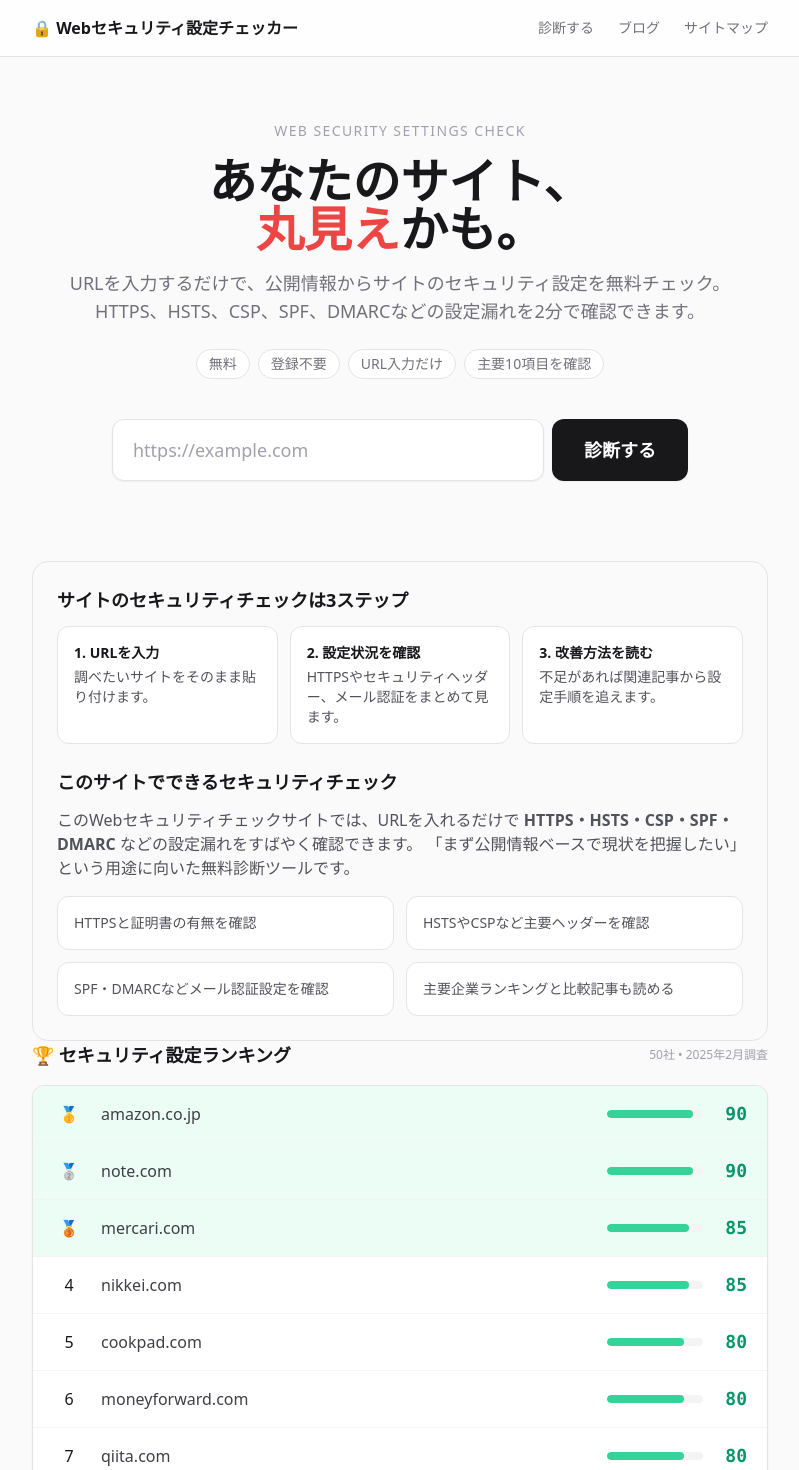
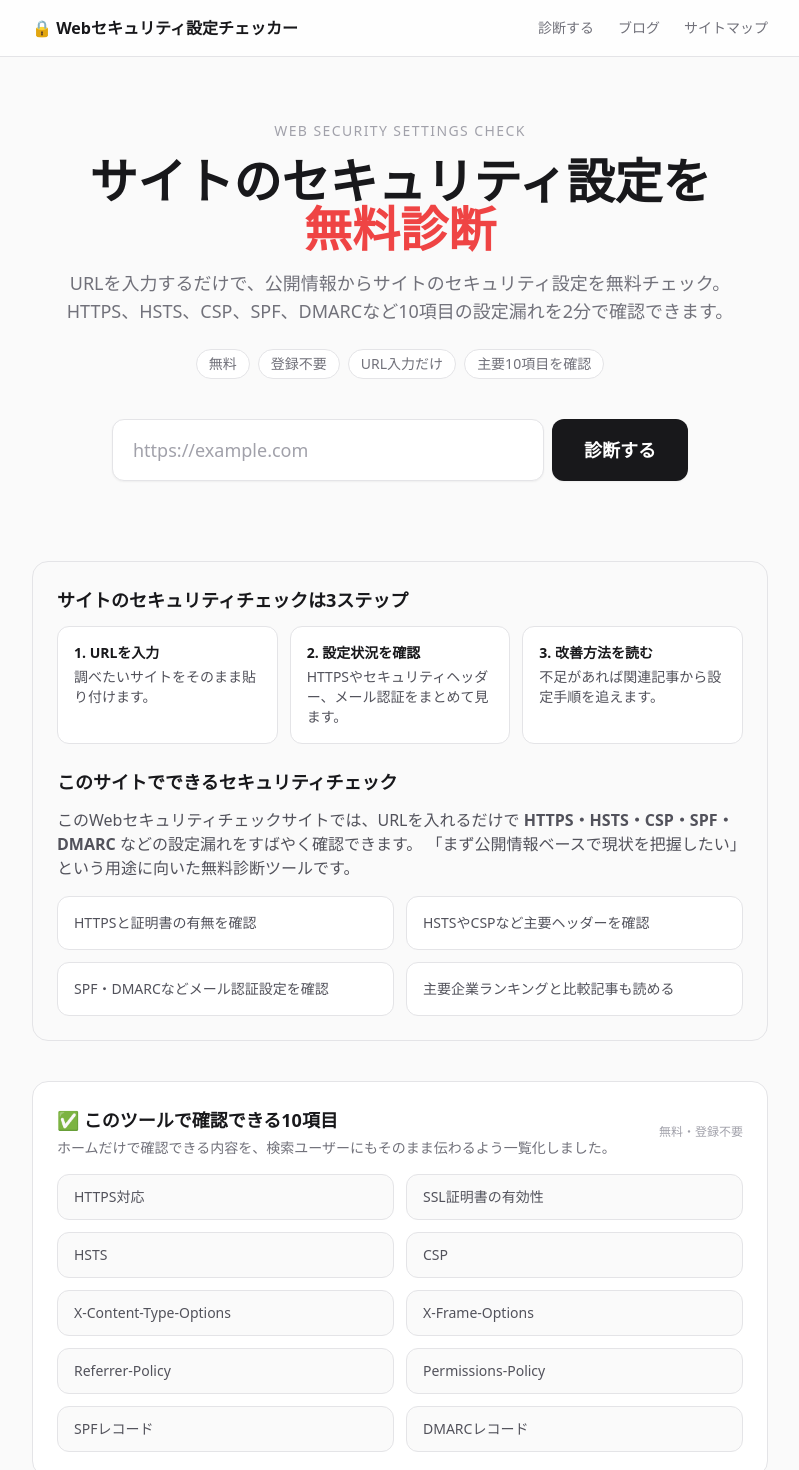
Before and after one commit to okkuso/security-checker, a Next.js app: page / in a window 1280 px wide. Shown: the top 1470 px of the page, without its empty margins (240-1039 px from the left). Built offline with nearby package versions, Linux system fonts and the light colour scheme.

Commit message:
Improve homepage SEO intent clarity

```diff
--- a/src/app/layout.tsx
+++ b/src/app/layout.tsx
@@ -5,12 +5,12 @@ import "./globals.css";
 
 const siteName = "Webセキュリティ設定チェッカー";
 const siteUrl = "https://security-check-site.net";
-const siteDescription = "URLを入力するだけでサイトのセキュリティ設定を無料チェック。HTTPS・HSTS・CSP・SPF・DMARCなど10項目を診断できるWebセキュリティチェックサイトです。";
+const siteDescription = "URLを入力するだけでサイトのセキュリティ設定を無料診断。登録不要で HTTPS・HSTS・CSP・SPF・DMARC など10項目をチェックできるWebセキュリティチェックサイトです。";
 
 export const metadata: Metadata = {
   metadataBase: new URL(siteUrl),
   title: {
-    default: "サイトのセキュリティチェックを無料診断, HTTPS・DMARC・CSP確認 | Webセキュリティ設定チェッカー",
+    default: "サイトのセキュリティ設定を無料診断, 登録不要で10項目チェック | Webセキュリティ設定チェッカー",
     template: `%s | ${siteName}`,
   },
   description: siteDescription,
@@ -19,13 +19,13 @@ export const metadata: Metadata = {
     locale: "ja_JP",
     url: siteUrl,
     siteName,
-    title: "サイトのセキュリティチェックを無料診断 | Webセキュリティ設定チェッカー",
+    title: "サイトのセキュリティ設定を無料診断, 登録不要で10項目チェック | Webセキュリティ設定チェッカー",
     description: siteDescription,
     images: [{ url: `${siteUrl}/api/og`, width: 1200, height: 630 }],
   },
   twitter: {
     card: "summary_large_image",
-    title: "サイトのセキュリティチェックを無料診断 | Webセキュリティ設定チェッカー",
+    title: "サイトのセキュリティ設定を無料診断, 登録不要で10項目チェック | Webセキュリティ設定チェッカー",
     description: siteDescription,
     images: [`${siteUrl}/api/og`],
   },
--- a/src/app/page.tsx
+++ b/src/app/page.tsx
@@ -39,6 +39,19 @@ const faqItems = [
     question: "脆弱性診断とは違いますか？",
     answer: "違います。このサイトは公開設定の見える範囲を確認する簡易診断です。アプリ内部の脆弱性診断やペネトレーションテストの代替ではありません。",
   },
+];
+
+const checkItems = [
+  "HTTPS対応",
+  "SSL証明書の有効性",
+  "HSTS",
+  "CSP",
+  "X-Content-Type-Options",
+  "X-Frame-Options",
+  "Referrer-Policy",
+  "Permissions-Policy",
+  "SPFレコード",
+  "DMARCレコード",
 ];
 
 const faqJsonLd = {
@@ -103,6 +116,17 @@ const webApplicationJsonLd = {
   url: "https://security-check-site.net",
 };
 
+const itemListJsonLd = {
+  "@context": "https://schema.org",
+  "@type": "ItemList",
+  name: "サイトのセキュリティチェック10項目",
+  itemListElement: checkItems.map((item, index) => ({
+    "@type": "ListItem",
+    position: index + 1,
+    name: item,
+  })),
+};
+
 export default function Home() {
   const [url, setUrl] = useState("");
   const router = useRouter();
@@ -130,16 +154,21 @@ export default function Home() {
         type="application/ld+json"
         dangerouslySetInnerHTML={{ __html: JSON.stringify(webApplicationJsonLd) }}
       />
+      <Script
+        id="home-check-itemlist-jsonld"
+        type="application/ld+json"
+        dangerouslySetInnerHTML={{ __html: JSON.stringify(itemListJsonLd) }}
+      />
 
       {/* Hero */}
       <section className="text-center mb-20">
         <p className="text-sm font-medium text-zinc-400 tracking-widest uppercase mb-4">Web Security Settings Check</p>
         <h1 className="text-4xl sm:text-5xl font-bold mb-4 text-zinc-900">
-          あなたのサイト、<br />
-          <span className="text-red-500">丸見え</span>かも。
+          サイトのセキュリティ設定を<br />
+          <span className="text-red-500">無料診断</span>
         </h1>
         <p className="text-zinc-500 text-lg mb-6 max-w-2xl mx-auto">
-          URLを入力するだけで、公開情報からサイトのセキュリティ設定を無料チェック。HTTPS、HSTS、CSP、SPF、DMARCなどの設定漏れを2分で確認できます。
+          URLを入力するだけで、公開情報からサイトのセキュリティ設定を無料チェック。HTTPS、HSTS、CSP、SPF、DMARCなど10項目の設定漏れを2分で確認できます。
         </p>
         <div className="flex flex-wrap items-center justify-center gap-2 mb-10 text-sm text-zinc-500">
           <span className="rounded-full border border-zinc-200 bg-white px-3 py-1">無料</span>
@@ -183,6 +212,23 @@ export default function Home() {
           <li className="rounded-xl border border-zinc-200 bg-white p-4">SPF・DMARCなどメール認証設定を確認</li>
           <li className="rounded-xl border border-zinc-200 bg-white p-4">主要企業ランキングと比較記事も読める</li>
         </ul>
+      </section>
+
+      <section className="mt-10 rounded-2xl border border-zinc-200 bg-white p-6">
+        <div className="flex items-center justify-between gap-3 mb-4">
+          <div>
+            <h2 className="text-lg font-semibold text-zinc-900">✅ このツールで確認できる10項目</h2>
+            <p className="text-sm text-zinc-500 mt-1">ホームだけで確認できる内容を、検索ユーザーにもそのまま伝わるよう一覧化しました。</p>
+          </div>
+          <span className="text-xs text-zinc-400 whitespace-nowrap">無料・登録不要</span>
+        </div>
+        <div className="grid gap-3 sm:grid-cols-2 text-sm text-zinc-600">
+          {checkItems.map((item) => (
+            <div key={item} className="rounded-xl border border-zinc-200 bg-zinc-50 px-4 py-3">
+              {item}
+            </div>
+          ))}
+        </div>
       </section>
 
       {/* Ranking */}
```
Also changed, not shown: reports/seo-daily-2026-04-19.json (added, +44 -0 lines).
